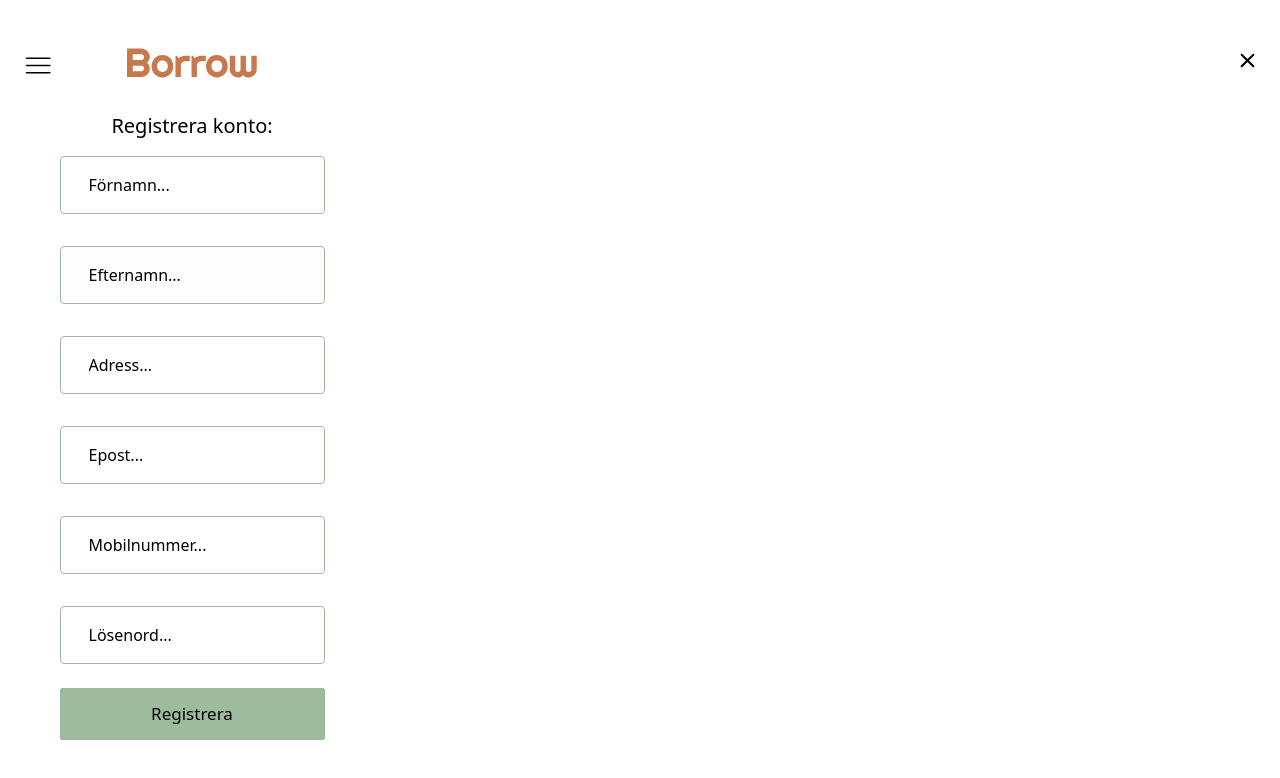
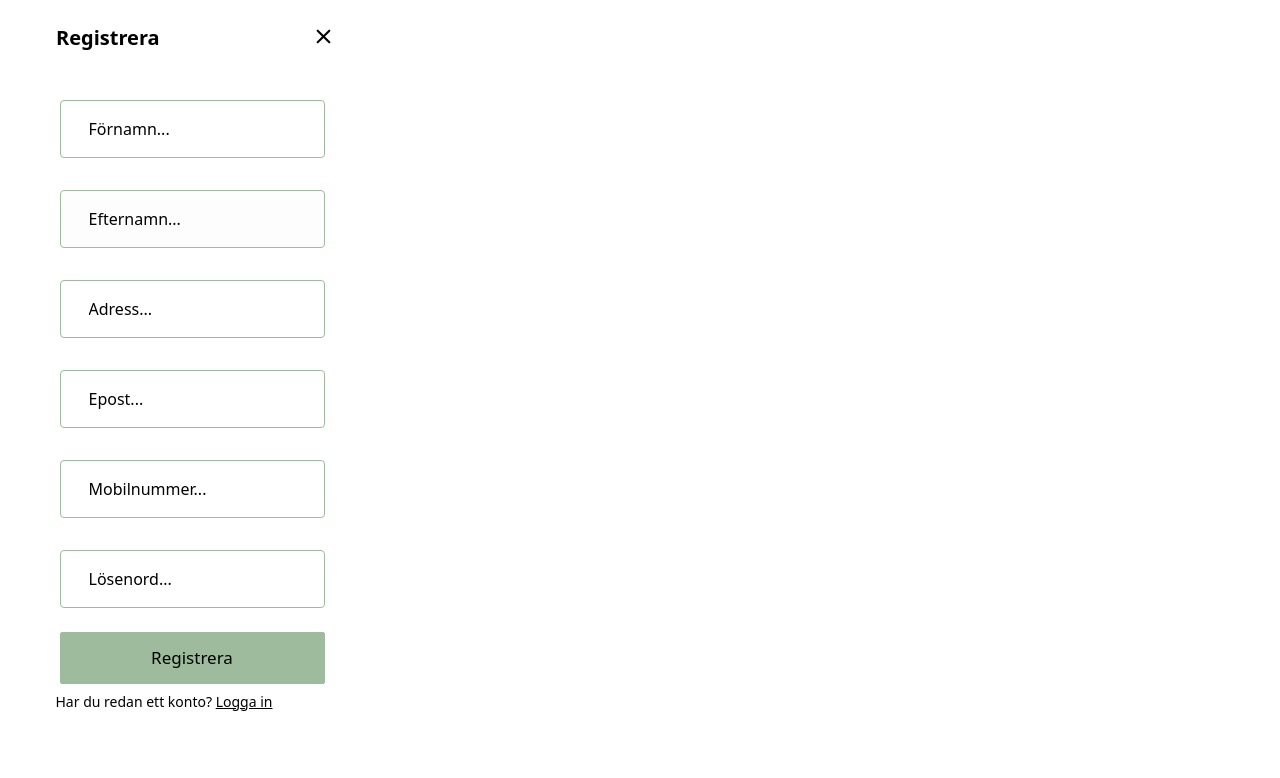
Before and after one commit to Guido-Pierri/borrow-app, a Next.js app: page /register-site in a window 1280 px wide. Shown: the top 778 px of the page. Built offline with nearby package versions, Linux system fonts and the light colour scheme.

Commit message:
Css in register site

```diff
--- a/pages/register-site/index.tsx
+++ b/pages/register-site/index.tsx
@@ -1,10 +1,11 @@
-import CloseIcon from '@/p-components/closeIcon'
-import Header from '@/p-components/header'
-import HeaderWithCloseIcon from '@/p-components/headerWithCloseIcon'
-import { User } from '@/types/user'
-import { NextPage } from 'next'
-import { useState } from 'react'
-import { v4 as uuidv4 } from 'uuid'
+import CloseIcon from "@/p-components/closeIcon"
+import Header from "@/p-components/header"
+import HeaderWithCloseIcon from "@/p-components/headerWithCloseIcon"
+import { User } from "@/types/user"
+import { NextPage } from "next"
+import { useState } from "react"
+import { v4 as uuidv4 } from "uuid"
+import Link from "next/link"
 
 // function navigateTo() {
 //   window.location.href = "/ads"
@@ -14,19 +15,19 @@ export default function MyPage() {
 
   const [formData, setFormData] = useState<User>({
     userId: uuidv4(),
-    firstName: '',
-    lastName: '',
-    adress: '',
-    email: '',
-    mobileNumber: '',
-    password: '',
+    firstName: "",
+    lastName: "",
+    adress: "",
+    email: "",
+    mobileNumber: "",
+    password: "",
   })
 
   console.log(formData)
   const handleSubmit = async (event: React.FormEvent<HTMLFormElement>) => {
     event.preventDefault()
     function handleClick() {
-      console.log('handleClick')
+      console.log("handleClick")
 
       // router.push('/ads')
     }
@@ -41,20 +42,20 @@ export default function MyPage() {
     }
 
     const response = await fetch(`/api/registration`, {
-      method: 'POST',
+      method: "POST",
       headers: {
-        'Content-Type': 'application/json',
+        "Content-Type": "application/json",
       },
       body: JSON.stringify(apiData),
     })
 
     const data = await response.json()
 
-    if (data === 'New User') {
+    if (data === "New User") {
       handleClick()
     }
     console.log(data)
-    window.location.href = '/login'
+    window.location.href = "/login"
   }
 
   const handleInputChange = (event: React.ChangeEvent<HTMLInputElement>) => {
@@ -64,19 +65,21 @@ export default function MyPage() {
   }
   return (
     <>
-      <HeaderWithCloseIcon />
+      {/* <HeaderWithCloseIcon /> */}
+
       <div className="bg-[#FFFFFF] text-center max-w-sm h-screen ">
-        <div className="flex"></div>
+        <form className="font-sans bg-[#FFFFFF]" onSubmit={handleSubmit}>
+          <div className="mt-6  mr-12 flex flex-row-reverse justify-between ">
+            <CloseIcon></CloseIcon>
 
-        <form className="font-sans bg-[#FFFFFF]" onSubmit={handleSubmit}>
-          <h1
-            className="text-xl font-[500] text-black"
-            style={{ marginBottom: '1rem' }}
-          >
-            {' '}
-            Registrera konto:
-          </h1>
-
+            <h1
+              className="text-xl pl-14 pb-8 font-[700] text-black flex justify-start"
+              style={{ marginBottom: "1rem" }}
+            >
+              {" "}
+              Registrera
+            </h1>
+          </div>
           <label>
             <input
               className="rounded py-4 px-7 mt-800 border w-[265px] border-[#9EBB9D] placeholder-[#000000] bg-[#fff]"
@@ -86,7 +89,7 @@ export default function MyPage() {
               value={formData.firstName}
               required
               onChange={handleInputChange}
-              style={{ color: '#000000' }}
+              style={{ color: "#000000" }}
             />
           </label>
           <label>
@@ -98,7 +101,7 @@ export default function MyPage() {
               required
               value={formData.lastName}
               onChange={handleInputChange}
-              style={{ color: '#000000' }}
+              style={{ color: "#000000" }}
             />
           </label>
           <label>
@@ -109,7 +112,7 @@ export default function MyPage() {
               name="adress"
               value={formData.adress}
               onChange={handleInputChange}
-              style={{ color: '#000000' }}
+              style={{ color: "#000000" }}
               required
             />
           </label>
@@ -122,7 +125,7 @@ export default function MyPage() {
               required
               value={formData.email}
               onChange={handleInputChange}
-              style={{ color: '#000000' }}
+              style={{ color: "#000000" }}
             />
           </label>
           <label>
@@ -133,7 +136,7 @@ export default function MyPage() {
               name="mobileNumber"
               value={formData.mobileNumber}
               onChange={handleInputChange}
-              style={{ color: '#000000' }}
+              style={{ color: "#000000" }}
               required
             />
           </label>
@@ -149,7 +152,7 @@ export default function MyPage() {
               minLength={8}
               value={formData.password}
               onChange={handleInputChange}
-              style={{ color: '#000000' }}
+              style={{ color: "#000000" }}
             />
           </label>
           {/* <label>
@@ -178,6 +181,14 @@ export default function MyPage() {
             >
               Registrera
             </button>
+            <p className="mt-2 mr-14 text-sm text-black">
+              Har du redan ett konto?{" "}
+              <Link href={"/login"}>
+                <span className="text-black font-medium underline text-md">
+                  Logga in
+                </span>
+              </Link>
+            </p>
           </div>
         </form>
       </div>
```
